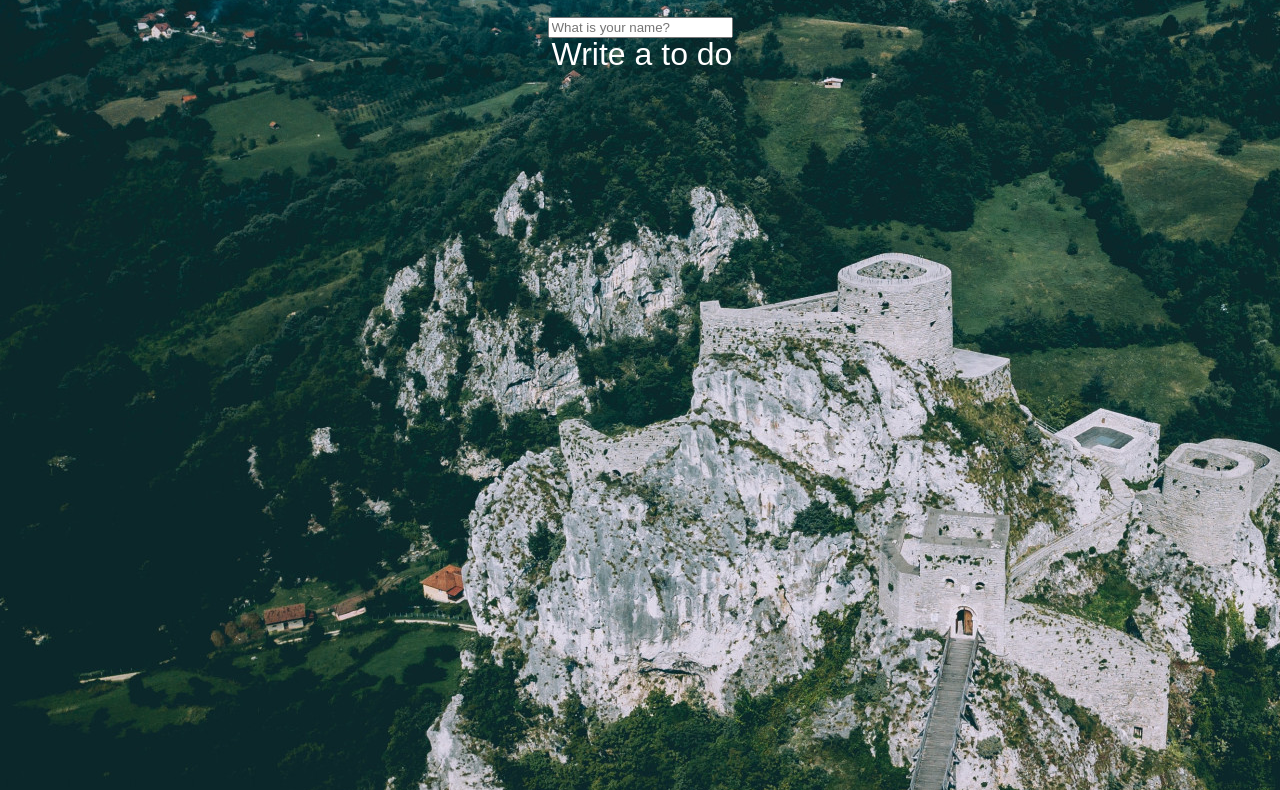
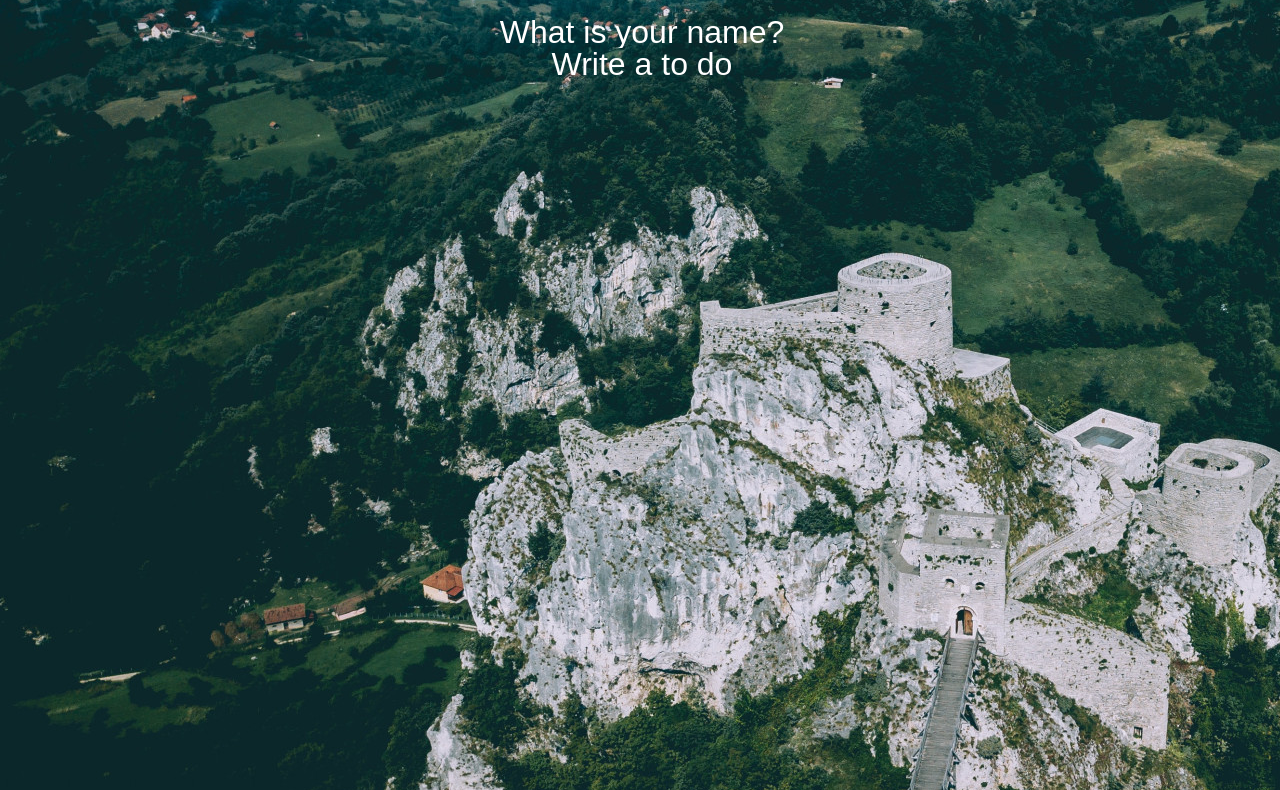
Before and after one commit to agatory/Momontom, a plain HTML site: page index.html in a window 1280 px wide. Shown: the part 165-955 px from the top of the page. Drawn offline with Linux system fonts and the light colour scheme.

Commit message:
complete

```diff
--- a/index.css
+++ b/index.css
@@ -46,14 +46,16 @@ h1 {
   left: 0;
   width: 100;
   height: 100;
-  background-size: contain;
+  background-size: cover;
   z-index: -1;
   animation: fadeIn 0.5s linear;
 }
+.js-input-greeting::placeholder,
 .js-input::placeholder {
   color: white;
   text-align: center;
 }
+.js-input-greeting,
 .js-input {
   border: none;
   background: transparent;
--- a/index.html
+++ b/index.html
@@ -11,7 +11,11 @@
       <h1>00:00</h1>
     </div>
     <form class="js-form form">
-      <input type="text" placeholder="What is your name?" />
+      <input
+        class="js-input-greeting"
+        type="text"
+        placeholder="What is your name?"
+      />
     </form>
     <h4 class="js-greetings greetings"></h4>
     <form class="js-toDoForm">
```
